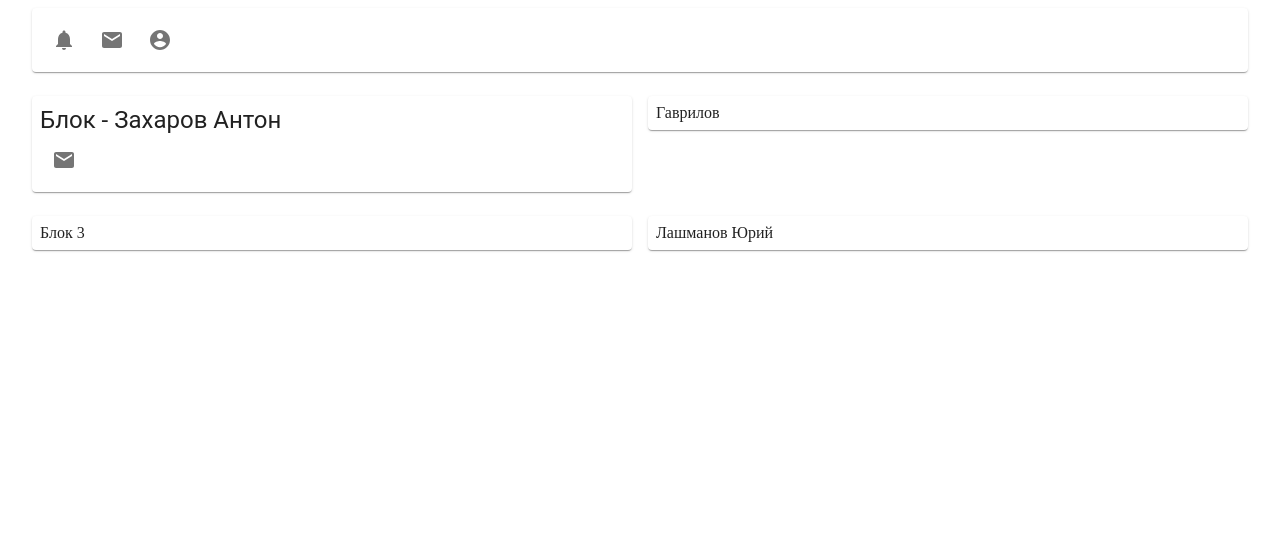
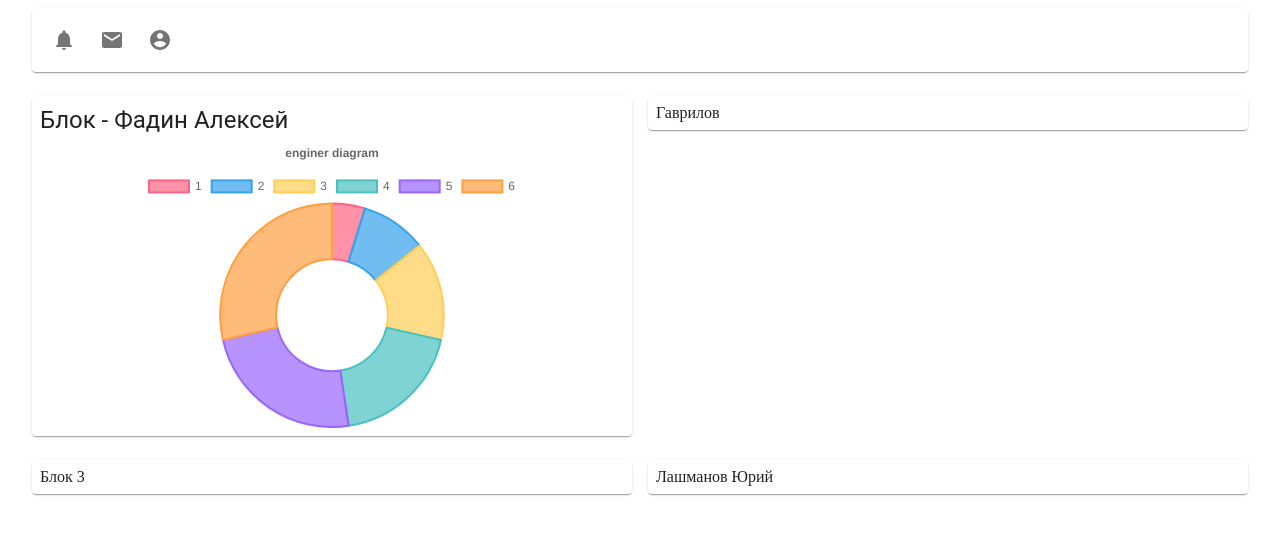
Before and after one commit to LashmanovYuri/engineer_office, a React (Create React App) app: page / in a window 1280 px wide. Shown: the top 534 px of the page. Built offline with nearby package versions, Linux system fonts and the light colour scheme.

Commit message:
ясделяль

```diff
--- a/package.json
+++ b/package.json
@@ -11,7 +11,9 @@
     "@testing-library/react": "^11.2.2",
     "@testing-library/user-event": "^12.5.0",
     "axios": "^0.21.0",
+    "chart.js": "^2.9.4",
     "react": "^17.0.1",
+    "react-chartjs-2": "^2.11.1",
     "react-dom": "^17.0.1",
     "react-redux": "^7.2.2",
     "react-scripts": "4.0.1",
--- a/src/components/BlockOne/BlockOne.js
+++ b/src/components/BlockOne/BlockOne.js
@@ -1,7 +1,8 @@
 // Импорт библиотек
-import React from 'react';
+import React, { useEffect, useState } from 'react';
 import { connect } from 'react-redux';
 import { makeStyles } from '@material-ui/core/styles';
+import { Doughnut } from 'react-chartjs-2';
 
 // Импорт действий Redux
 import {
@@ -25,30 +26,67 @@ const useStyles = makeStyles((theme) => ({
     padding: theme.spacing(1),
   },
 }));
+//Диаграмма
 
 
 // Функция-компонент
 function BlockOne({
 
 }) {
+
   const classes = useStyles();
+  const [chartData, setChartData] = useState({})
 
+  const chart = () => {
+    setChartData({
+      labels: ['1', '2', '3', '4', '5', '6'],
+      datasets: [
+        {
+          data: [1, 2, 3, 4, 5, 6],
+          backgroundColor: [
+            'rgba(255, 99, 132, 0.7)',
+            'rgba(54, 162, 235, 0.7)',
+            'rgba(255, 206, 86, 0.7)',
+            'rgba(75, 192, 192, 0.7)',
+            'rgba(153, 102, 255, 0.7)',
+            'rgba(255, 159, 64, 0.7)'
+          ],
+          borderColor: [
+            'rgba(255, 99, 132, 1)',
+            'rgba(54, 162, 235, 1)',
+            'rgba(255, 206, 86, 1)',
+            'rgba(75, 192, 192, 1)',
+            'rgba(153, 102, 255, 1)',
+            'rgba(255, 159, 64, 1)'
+          ],
+
+        }],
+
+    })
+  }
+
+
+
+
+  useEffect(() => {
+    chart()
+  }, [])
 
   return (
     <Card className={classes.root}>
       <Typography variant='h5'>
-        Блок - Захаров Антон
+        Блок - Фадин Алексей
       </Typography>
-      <IconButton
-        onClick={() => {
-          alert('Hello')
-        }}
-      >
-        <MailIcon />
-      </IconButton>
+      <Doughnut data={chartData} options={{cutoutPercentage:50,
+                                    title: {text:'enginer diagram', display:true},
+                                    animation: {animateScale: true},
+                                    }} />
+
+
     </Card>
   );
 }
+
 
 
 // Redux (не удалять!!!)
```
Also changed, not shown: 1 other file (tests, documents, lock files or other folders).
